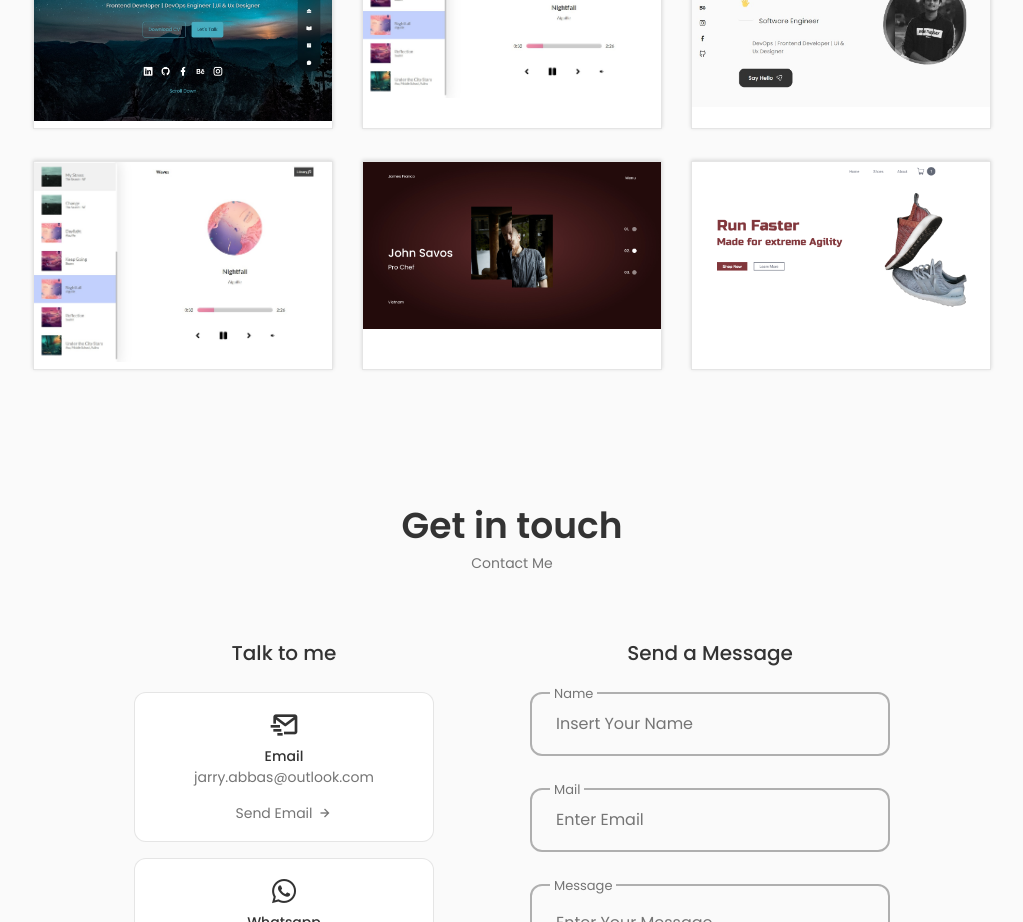
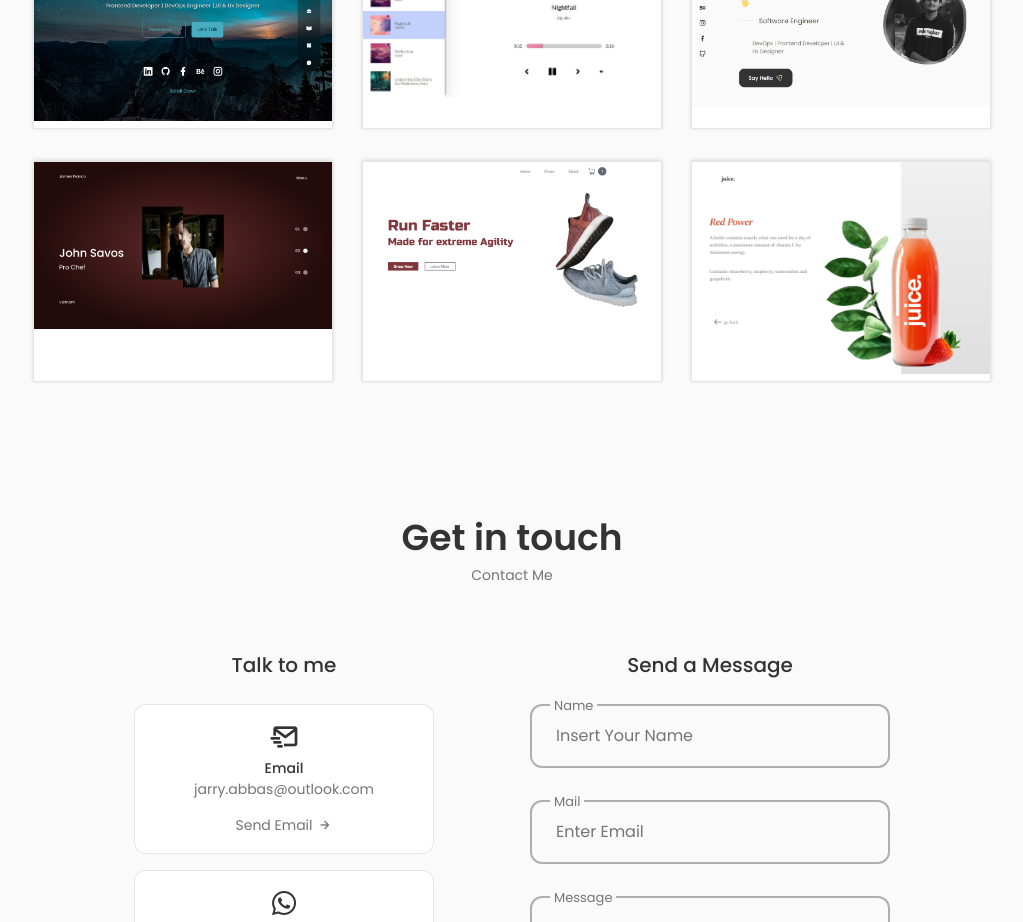
Before and after one commit to jarryabbas110/white-react-portfolio, a React (Create React App) app: page / in a window 1280 px wide. Shown: the part 3560-4482 px from the top of the page, without its empty margins (128-1151 px from the left). Built offline with nearby package versions, Linux system fonts and the light colour scheme.

Commit message:
added more projects

```diff
--- a/src/components/portfolio/Portfolio.jsx
+++ b/src/components/portfolio/Portfolio.jsx
@@ -6,6 +6,7 @@ import ui2 from "../../assets/ui 2/Landing Page.jpg"
 import IMG1 from '../../assets/react-portfolio.jpg'
 import IMG2 from '../../assets/music-player.jpg'
 import IMG3 from '../../assets/white-portfolio.jpg'
+import IMG4 from '../../assets/red-power.jpg'
 
 
 const react = [
@@ -32,31 +33,31 @@ const react = [
         category: 'React',
         github: 'https://github.com/jarryabbas110/white-react-portfolio',
         demo: 'jarry.netlify.com'
-      },
-      {
-        id: 4,
-        image: IMG2,
-        title: 'Testing',
-        category: 'React',
-        github: 'https://github.com',
-        demo: 'https://dribbble.com/shots/16673715-Crypto-currency-dashboards-and-financial-data-visualization'
       }
+
   ]
 
   const design = [
     {
-      id: 1,
+      id: 11,
       image: ui,
       title: 'Blog Site',
       category: 'Design',
-      behance: 'https://github.com'
+      behance: 'https://www.behance.net/gallery/151869371/Blog-Interface'
     },
     {
       id: 12,
       image: ui2,
       title: 'Shoes Store',
       category: 'Design',
-      behance: 'https://github.com'
+      behance: 'https://www.behance.net/gallery/151923199/Shoes-Store'
+    },
+    {
+      id: 12,
+      image: IMG4,
+      title: 'Juice',
+      category: 'Design',
+      behance: 'https://www.behance.net/gallery/152462129/Juice'
     }
   ]
 
```
Also changed, not shown: src/assets/Landing Page.jpg (added), src/assets/red-power.jpg (added).
